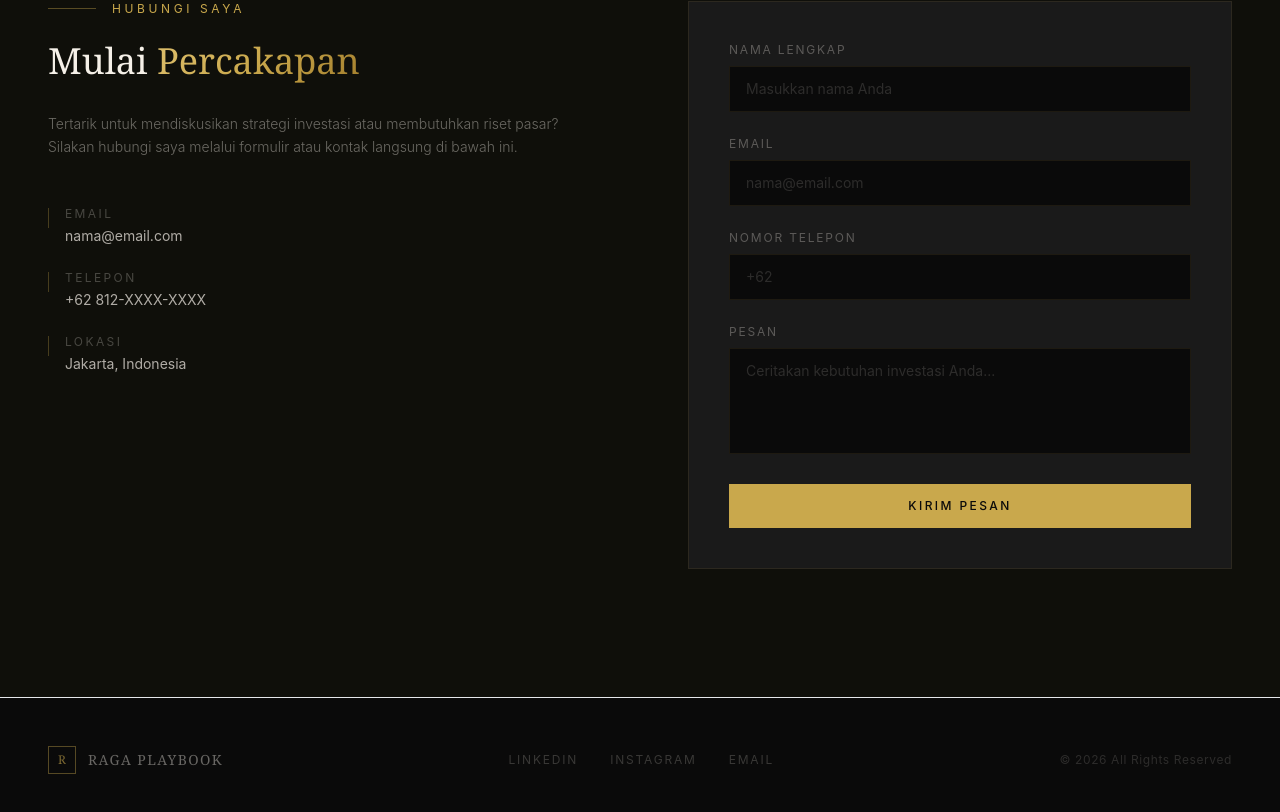
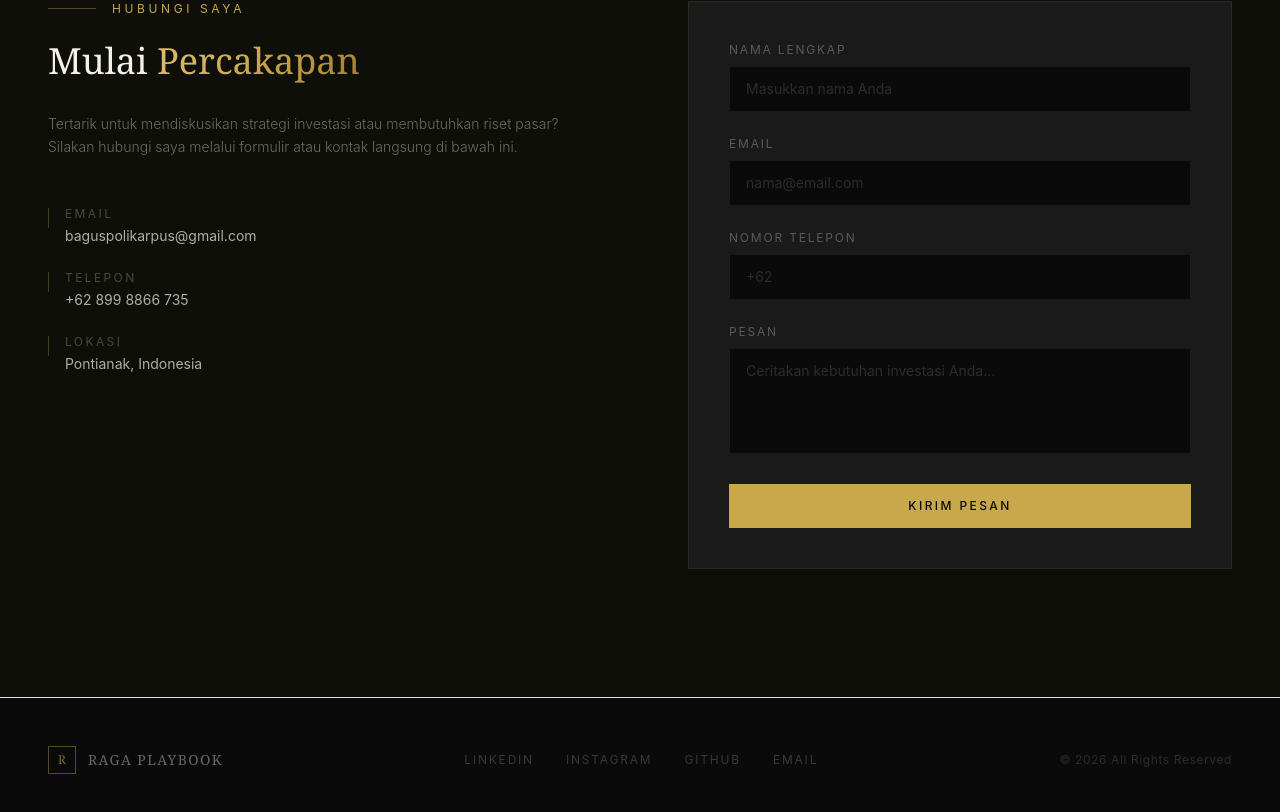
Before and after one commit to broden101/portfolio, a Next.js app: page / in a window 1280 px wide. Shown: the part 3916-4728 px from the top of the page. Built offline with nearby package versions, Linux system fonts and the light colour scheme.

Commit message:
update: contact info + social links

```diff
--- a/components/Contact.tsx
+++ b/components/Contact.tsx
@@ -41,9 +41,9 @@ export default function Contact() {
             {/* Contact Info */}
             <div className="space-y-6">
               {[
-                { label: "Email", value: "nama@email.com" },
-                { label: "Telepon", value: "+62 812-XXXX-XXXX" },
-                { label: "Lokasi", value: "Jakarta, Indonesia" },
+                { label: "Email", value: "baguspolikarpus@gmail.com" },
+                { label: "Telepon", value: "+62 899 8866 735" },
+                { label: "Lokasi", value: "Pontianak, Indonesia" },
               ].map((item) => (
                 <div key={item.label} className="flex items-start gap-4">
                   <div className="w-px h-5 bg-[#c9a84c]/30 mt-0.5" />
--- a/components/Footer.tsx
+++ b/components/Footer.tsx
@@ -17,10 +17,10 @@ export default function Footer() {
 
           {/* Links */}
           <div className="flex items-center gap-8">
-            {["LinkedIn", "Instagram", "Email"].map((link) => (
+            {["LinkedIn", "Instagram", "GitHub", "Email"].map((link) => (
               <a
                 key={link}
-                href="#"
+                href={link === "LinkedIn" ? "https://id.linkedin.com/in/polikarpusraga" : link === "Instagram" ? "https://www.instagram.com/bagus.raga" : link === "GitHub" ? "https://github.com/broden101" : "mailto:baguspolikarpus@gmail.com"}
                 className="text-[#f5f0e8]/20 text-xs tracking-[0.15em] uppercase hover:text-[#c9a84c]/60 transition-colors"
               >
                 {link}
```
Also changed, not shown: 1 other file (tests, documents, lock files or other folders).
